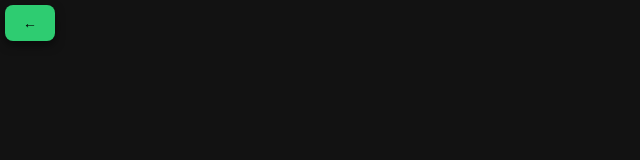
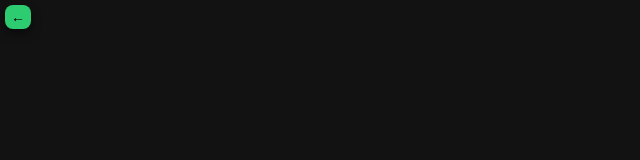
Before and after one commit to ischuchka0-lab/mega-drive, a website: page player.html in a window 1280 px wide. Shown: the whole page, without its empty margins (0-640 px from the left). Drawn offline with Linux system fonts and the light colour scheme.

Commit message:
Update player.html

```diff
--- a/player.html
+++ b/player.html
@@ -28,7 +28,7 @@
       z-index: 99999;
       background: #2ecc71;
       color: #000;
-      padding: 10px 18px;
+      padding: 4px 6px;
       border-radius: 8px;
       text-decoration: none;
       font-weight: bold;
```
